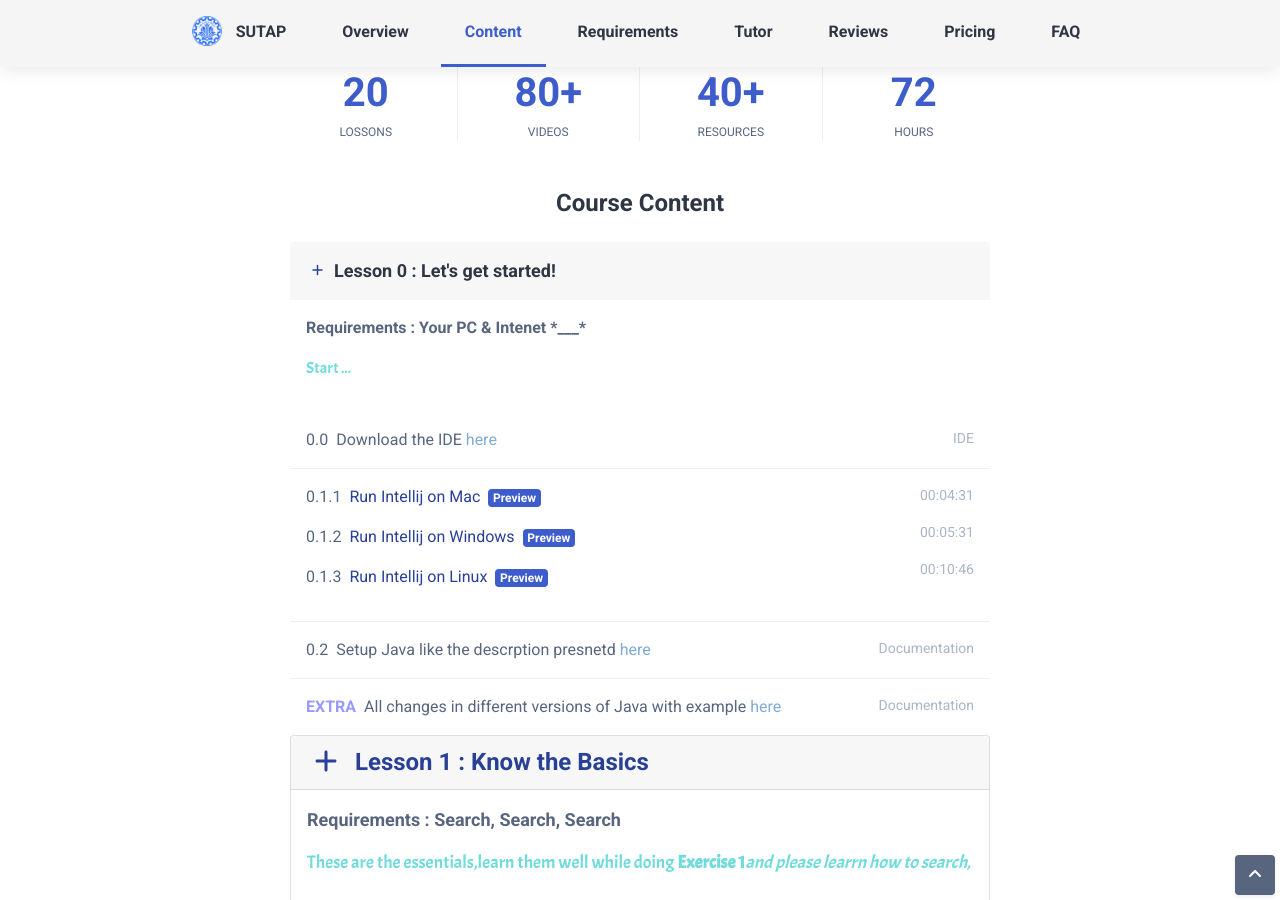
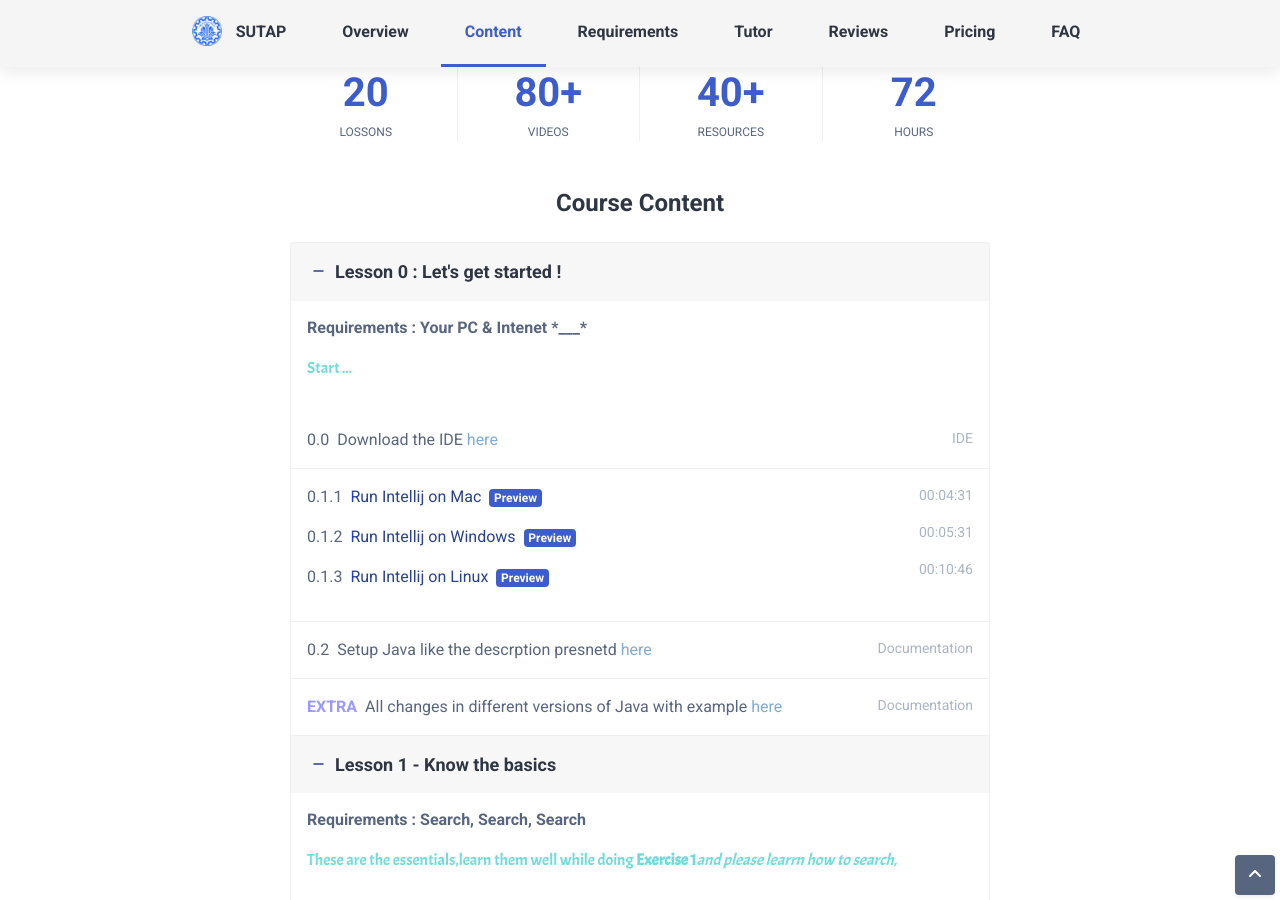
Before and after one commit to AdvProg2020/AdvProg2020.github.io, a Jekyll site: the page built from index.html, in a window 1280 px wide and 900 px high, scrolled down 1293 px. Built offline with Jekyll 4.4.1, drawn with Linux system fonts in a browser that asks for light colours; nearby versions of some CDN libraries; library files that are not in the unit come from our copies.

Commit message:
Revert Changes on Card header

```diff
--- a/_layouts/single.html
+++ b/_layouts/single.html
@@ -216,12 +216,13 @@
 						<h4 class="text-center mb-4">Course Content</h4>
 
 						<div class="accordion module-accordion" id="module-accordion">
-							<div class="module-header card-header" id="module-heading-2">
+							<div class="module-item card">
+								<div class="module-header card-header" id="module-heading-1">
 									<h4 class="module-title mb-0">
-										<a class="card-toggle module-toggle" href="#module-2" data-toggle="collapse"
-											data-target="#module-2" aria-expanded="true" aria-controls="module-2">
-											<i class="module-toggle-icon fas fa-plus mr-2"></i>
-											Lesson 0 : Let's get started!
+										<a class="card-toggle module-toggle" href="#module-1" data-toggle="collapse"
+											data-target="#module-1" aria-expanded="true" aria-controls="module-1">
+											<i class="module-toggle-icon fas fa-minus mr-2"></i>
+											Lesson 0 : Let's get started !
 										</a>
 									</h4>
 								</div>
@@ -317,12 +318,12 @@
 							<!--//Lesson 0-->
 
 							<div class="module-item card">
-								<div class="module-header card-header" id="module-heading-2">
+								<div class="module-header card-header" id="module-heading-1">
 									<h4 class="module-title mb-0">
-										<a class="card-toggle module-toggle" href="#module-2" data-toggle="collapse"
-											data-target="#module-2" aria-expanded="true" aria-controls="module-2">
-											<i class="module-toggle-icon fas fa-plus mr-2"></i>
-											Lesson 1 : Know the Basics
+										<a class="card-toggle module-toggle" href="#module-1" data-toggle="collapse"
+											data-target="#module-1" aria-expanded="true" aria-controls="module-1">
+											<i class="module-toggle-icon fas fa-minus mr-2"></i>
+											Lesson 1 - Know the basics
 										</a>
 									</h4>
 								</div>
```
